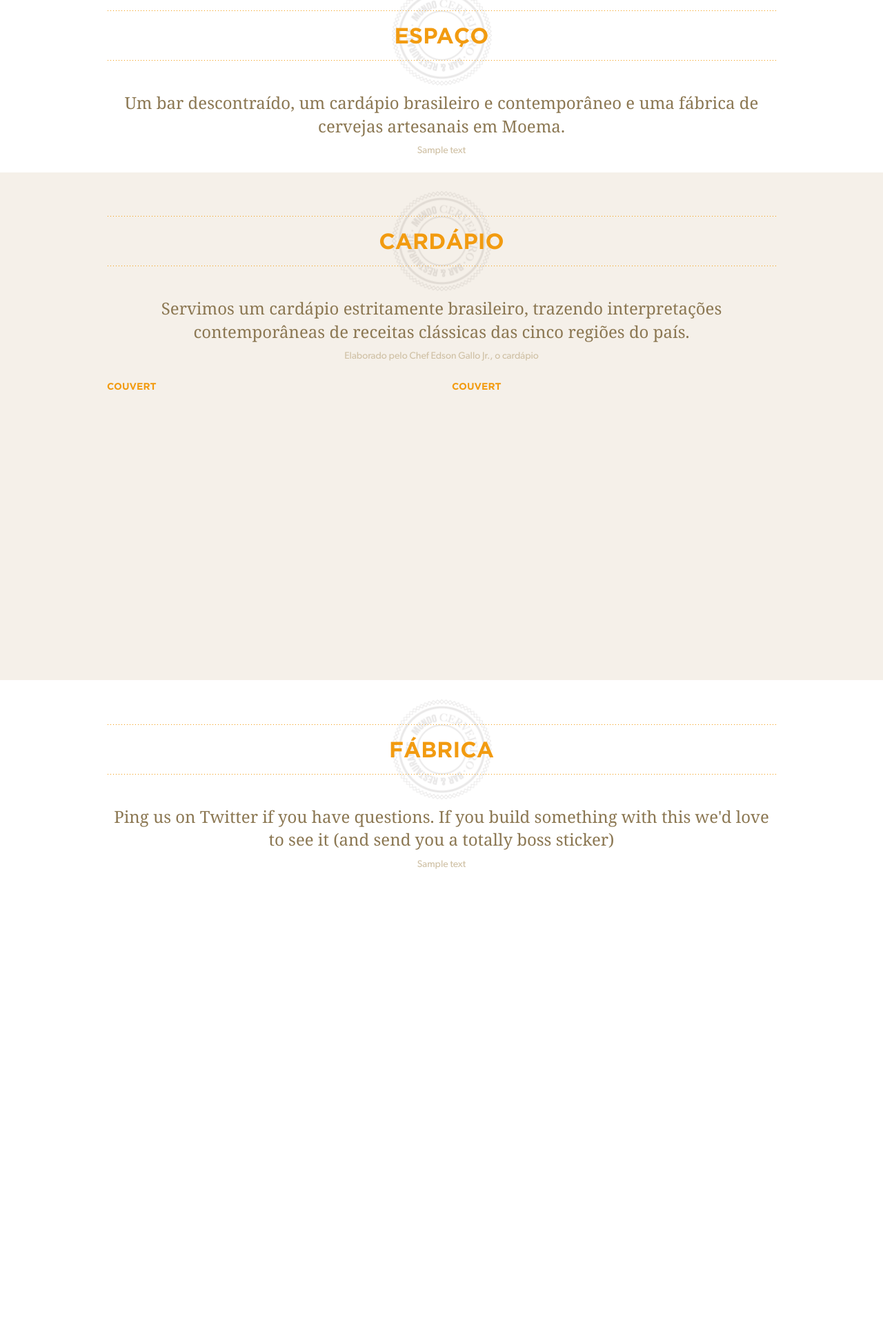
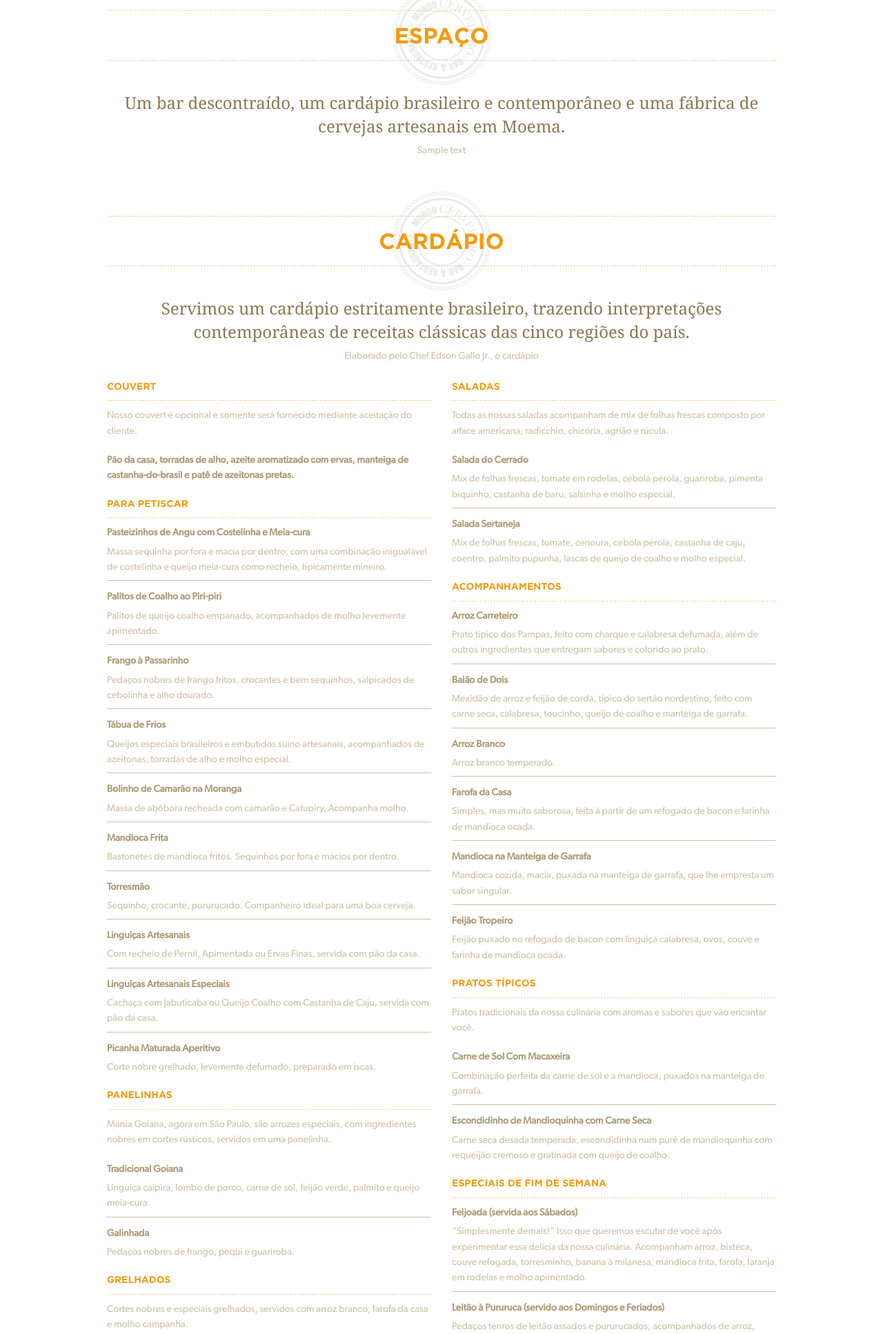
Before and after one commit to diegofrata/mundocervejeiro, a PHP site: page / in a window 1280 px wide. Shown: the part 886-2820 px from the top of the page at 69% size. Before the commit the page ends 2146 px from the top, so only its background shows below. Run offline with PHP 8.4, Linux system fonts and the light colour scheme; some libraries are stand-ins or nearby versions.

Commit message:
Mais progresso.

```diff
--- a/index.html
+++ b/index.html
@@ -7,6 +7,7 @@
     <link rel="icon" href="favicon.png">
     <link rel="stylesheet" href="stylesheets/app.css" />
     <script src="bower_components/modernizr/modernizr.js"></script>
+    <script type="text/javascript" src="http://maps.googleapis.com/maps/api/js?key=AIzaSyBVtbYfbHAbVyJVOZF71lWD6mwxZiHJ2sQ&sensor=true"></script>
   </head>
   <body>
     <div class="contain-to-grid sticky">
@@ -73,7 +74,7 @@
     <article class="row">
       <div class="medium-12 columns">
         <a name="espaco">&nbsp;</a>
-        <h1 data-magellan-destination="bar">Espaço</h1>
+        <h1>Espaço</h1>
         <h2>Um bar descontraído, um cardápio brasileiro e contemporâneo e uma fábrica de cervejas artesanais em Moema.</h2>
         <p>Sample text</p>
       </div>
@@ -81,26 +82,186 @@
     <!--//////////////////////////////////////////
     ////  CARDÁPIO
     //////////////////////////////////////////////-->
-
-    <div class="contain-to-grid alternate-bg">
-      <article class="row">
+    <article id="cardapio" class="row">
       <div class="medium-12 columns">
         <a name="cardapio">&nbsp;</a>
         <h1>Cardápio</h1>
         <h2>Servimos um cardápio estritamente brasileiro, trazendo interpretações contemporâneas de receitas clássicas das cinco regiões do país. </h2>
         <p>Elaborado pelo Chef Edson Gallo Jr., o cardápio </p>
-          <div class="row">
+        <div class="row cardapio-completo">
           <div class="medium-6 columns">
             <h3>Couvert</h3>
+            <p>Nosso couvert é opcional e somente será fornecido mediante aceitação do cliente.</p>
+            <p class="cardapio-item"><strong>Pão da casa, torradas de alho, azeite aromatizado com ervas, manteiga de castanha-do-brasil e patê de azeitonas pretas.</strong></p>
+            <h3>Para Petiscar</h3>
+            <dl>
+              <dt>Pasteizinhos de Angu com Costelinha e Meia-cura</dt>
+              <dd>Massa sequinha por fora e macia por dentro, com uma combinação inigualável de costelinha e queijo meia-cura como recheio, tipicamente mineiro.</dd>
+
+              <dt>Palitos de Coalho ao Piri-piri</dt>
+              <dd>Palitos de queijo coalho empanado, acompanhados de molho levemente apimentado.</dd>
+
+              <dt>Frango à Passarinho</dt>
+              <dd>Pedaços nobres de frango fritos, crocantes e bem sequinhos, salpicados de cebolinha e alho dourado.</dd>
+
+              <dt>Tábua de Frios</dt>
+              <dd>Queijos especiais brasileiros e embutidos suíno artesanais, acompanhados de azeitonas, torradas de alho e molho especial.</dd>
+
+              <dt>Bolinho de Camarão na Moranga</dt>
+              <dd>Massa de abóbora recheada com camarão e Catupiry. Acompanha molho.</dd>
+
+              <dt>Mandioca Frita</dt>
+              <dd>Bastonetes de mandioca fritos. Sequinhos por fora e macios por dentro.</dd>
+
+              <dt>Torresmão</dt>
+              <dd>Sequinho, crocante, pururucado. Companheiro ideal para uma boa cerveja.</dd>
+
+              <dt>Linguiças Artesanais</dt>
+              <dd>Com recheio de Pernil, Apimentada ou Ervas Finas, servida com pão da casa.</dd>
+
+              <dt>Linguiças Artesanais Especiais</dt>
+              <dd>Cachaça com Jabuticaba ou Queijo Coalho com Castanha de Caju, servida com pão da casa.</dd>
+
+              <dt>Picanha Maturada Aperitivo</dt>
+              <dd>Corte nobre grelhado, levemente defumado, preparado em iscas.</dd>
+            </dl>
+
+            <h3>Panelinhas</h3>
+            <p>Mania Goiana, agora em São Paulo, são arrozes especiais, com ingredientes nobres em cortes rústicos, servidos em uma panelinha.</p>
+
+            <dl>
+              <dt>Tradicional Goiana</dt>
+              <dd>Linguiça caipira, lombo de porco, carne de sol, feijão verde, palmito e queijo meia-cura.</dd>
+
+              <dt>Galinhada</dt>
+              <dd>Pedaços nobres de frango, pequi e guariroba.</dd>
+            </dl>
+
+            <h3>Grelhados</h3>
+            <p>Cortes nobres e especiais grelhados, servidos com arroz branco, farofa da casa e molho campanha.</p>
+
+            <dl>
+              <dt>Picanha Grelhada</dt>
+              <dd>Filés de Picanha, temperados somente em sal grosso, grelhados em charbroiler e servidos na pedra.</dd>
+
+              <dt>Picanha Grelhada com Catupiry</dt>
+              <dd>Filés de Picanha, temperados somente em sal grosso, grelhados em charbroiler e servidos na pedra, com cobertura de Catupiry.</dd>
+
+              <dt>Filé de Jacaré Pantaneiro</dt>
+              <dd>Filé de cauda grelhado, parte mais nobre do jacaré, temperado com sal de ervas.</dd>
+            </dl>
+
+            <h3>Das nossas águas</h3>
+            <p>Delícias dos nossos mares e rios servidas com arroz branco, farofa da casa e mandioca frita.</p>
+
+            <dl>
+              <dt>Pirarucu Grelhado</dt>
+              <dd>Filé de pirarucu grelhado, com reduçãoo de tucupi.</dd>
+
+              <dt>Bobó de Camarão</dt>
+              <dd>Puro creme de mandioca com camarões puxados no azeite de dendê.</dd>
+
+              <dt>MoquecaBaiana</dt>
+              <dd>Posta de badejo cozida em panela de barro, com guarnicões aromáticas, camarões, azeite de dendê e leite de coco.</dd>
+
+              <dt>Moqueca Capixaba</dt>
+              <dd>Posta de badejo cozida em panela de barro, com guarnições aromáticas e óleo de urucum.</dd>
+            </dl>
+
+
           </div>
           <div class="medium-6 columns">
-              <h3>Couvert</h3>
-              <br/><br/><br/><br/><br/><br/><br/><br/><br/><br/><br/><br/><br/><br/><br/><br/><br/>
+
+
+
+            <h3>Saladas</h3>
+            <p>Todas as nossas saladas acompanham de mix de folhas frescas composto por alface americana, radicchio, chicória, agrião e rúcula.</p>
+
+            <dl>
+              <dt>Salada do Cerrado</dt>
+              <dd>Mix de folhas frescas, tomate em rodelas, cebola pérola, guariroba, pimenta biquinho, castanha de baru, salsinha e molho especial.</dd>
+
+              <dt>Salada Sertaneja</dt>
+              <dd>Mix de folhas frescas, tomate, cenoura, cebola pérola, castanha de caju, coentro, palmito pupunha, lascas de queijo de coalho e molho especial.</dd>
+            </dl>
+
+            <h3>Acompanhamentos</h3>
+            <dl>
+              <dt>Arroz Carreteiro</dt>
+              <dd>Prato típico dos Pampas, feito com charque e calabresa defumada, além de outros ingredientes que entregam sabores e colorido ao prato.</dd>
+
+              <dt>Baião de Dois</dt>
+              <dd>Mexidão de arroz e feijão de corda, típico do sertão nordestino, feito com carne seca, calabresa, toucinho, queijo de coalho e manteiga de garrafa.</dd>
+
+              <dt>Arroz Branco</dt>
+              <dd>Arroz branco temperado.</dd>
+
+              <dt>Farofa da Casa</dt>
+              <dd>Simples, mas muito saborosa, feita à partir de um refogado de bacon e farinha de mandioca flocada.</dd>
+
+              <dt>Mandioca na Manteiga de Garrafa</dt>
+              <dd>Mandioca cozida, macia, puxada na manteiga de garrafa, que lhe empresta um sabor singular.</dd>
+
+              <dt>Feijão Tropeiro</dt>
+              <dd>Feijão puxado no refogado de bacon com linguiça calabresa, ovos, couve e farinha de mandioca flocada.</dd>
+            </dl>
+
+            <h3>Pratos Típicos</h3>
+            <p>Pratos tradicionais da nossa culinária com aromas e sabores que vão encantar você.</p>
+
+            <dl>
+              <dt>Carne de Sol Com Macaxeira</dt>
+              <dd>Combinação perfeita da carne de sol e a mandioca, puxados na manteiga de garrafa.</dd>
+
+              <dt>Escondidinho de Mandioquinha com Carne Seca</dt>
+              <dd>Carne seca desfiada temperada, escondidinha num purê de mandioquinha com requeijão cremoso e gratinada com queijo de coalho.</dd>
+            </dl>
+
+            <h3>Especiais de Fim de Semana</h3>
+
+            <dl>
+              <dt>Feijoada (servida aos Sábados)</dt>
+              <dd>“Simplesmente demais!” Isso que queremos escutar de você após experimentar essa delícia da nossa culinária. Acompanham arroz, bisteca, couve refogada, torresminho, banana à milanesa, mandioca frita, farofa, laranja em rodelas e molho apimentado.</dd>
+
+              <dt>Leitão à Pururuca (servido aos Domingos e Feriados)</dt>
+              <dd>Pedaços tenros de leitão assados e pururucados, acompanhados de arroz, batatas coradas, farofa, tutu e couve à mineira.</dd>
+            </dl>
+
+            <h3>Sanduíches</h3>
+
+            <dl>
+              <dt>Picanha Colonial</dt>
+              <dd>Hambúrguer de picanha grelhado, molho Campanha e queijo Colonial derretido.</dd>
+
+              <dt>Sertanejo</dt>
+              <dd>Carne de sol fatiada e grelhada, molho Campanha e mussarela de búfala derretida.</dd>
+
+              <dt>Calabresa Artesanal</dt>
+              <dd>Hambúrguer de calabresa artesanal grelhado, molho campanha e mussarela de búfala derretida.</dd>
+            </dl>
+
+            <h3>Sobremesas</h3>
+
+            <dl>
+              <dt>Pudim de Leite com Mel de Engenho</dt>
+              <dd>Nossa interpretação desta sobremesa tradicional. </dd>
+
+              <dt>Torta Romeu &amp; Julieta</dt>
+              <dd>Cheesecake de goiaba. Sobremesa com sotaque mineiro.</dd>
+
+              <dt>Verrine Café com Leite</dt>
+              <dd>Mousse de doce de leite com cobertura de brigadeiro de café.</dd>
+            </dl>
           </div>
         </div>
       </div>
     </article>
-    </div>
+
+
+    <!--//////////////////////////////////////////
+    ////  FÁBRICA
+    //////////////////////////////////////////////-->
+    <div class="contain-to-grid alternate-bg">
       <article class="row">
         <div class="medium-12 columns">
           <a name="fabrica">&nbsp;</a>
@@ -109,7 +270,84 @@
           <p>Sample text</p>
         </div>
       </article>
+    </div>
 
+
+    <!--//////////////////////////////////////////
+    ////  AS CERVEJAS
+    //////////////////////////////////////////////-->
+    <article class="row">
+        <div class="medium-12 columns">
+          <a name="ascervejas">&nbsp;</a>
+          <h1>As Cervejas</h1>
+          <h2>Ping us on Twitter if you have questions. If you build something with this we'd love to see it (and send you a totally boss sticker)</h2>
+          <p>Sample text</p>
+        </div>
+      </article>
+
+
+    <!--//////////////////////////////////////////
+    ////  EVENTOS
+    //////////////////////////////////////////////-->
+    <div class="contain-to-grid alternate-bg">
+      <article class="row">
+        <div class="medium-12 columns">
+          <a name="eventos">&nbsp;</a>
+          <h1>Eventos</h1>
+          <h2>Ping us on Twitter if you have questions. If you build something with this we'd love to see it (and send you a totally boss sticker)</h2>
+          <p>Sample text</p>
+        </div>
+      </article>
+    </div>
+
+    <!--//////////////////////////////////////////
+    ////  LOCALIZAÇÃO
+    //////////////////////////////////////////////-->
+    <div class="contain-to-grid">
+      <div id="google-map"></div>
+      <article id="localizacao" class="row">
+        <div class="medium-12 columns">
+          <a name="localizacao">&nbsp;</a>
+          <h1>Localização</h1>
+
+          <p>&nbsp;</p>
+          <p>&nbsp;</p>
+          <p>&nbsp;</p>
+          <p>&nbsp;</p>
+          <p>&nbsp;</p>
+          <p>&nbsp;</p>
+          <p>&nbsp;</p>
+        </div>
+      </article>
+    </div>
+
+    <!--//////////////////////////////////////////
+    ////  SOCIAL
+    //////////////////////////////////////////////-->
+    <div id="social" class="contain-to-grid">
+      <article class="row">
+        <div class="medium-12 columns">
+          <a name="social">&nbsp;</a>
+          <h1>Social</h1>
+
+          <div class="medium-12 columns social-list">
+            <div class="medium-3 columns"><a href="#">
+              <span><img src="images/social-twitter.png" alt="Twitter"></span>Twitter</a></div>
+            <div class="medium-3 columns"><a href="#">
+              <span><img src="images/social-facebook.png" alt="Facebook"></span>Facebook</a></div>
+            <div class="medium-3 columns"><a href="#">
+              <span><img src="images/social-foursquare.png" alt="Foursquare"></span>Foursquare</a></div>
+            <div class="medium-3 columns"><a href="#">
+              <span><img src="images/social-tripadvisor.png" alt="Tripadvisor"></span>Tripadvisor</a></div>
+          </div>
+
+          <p>&nbsp;</p>
+          <p>&nbsp;</p>
+          <p>&nbsp;</p>
+          <p>&nbsp;</p>
+        </div>
+      </article>
+    </div>
 
     <script src="js/min/app-min.js"></script>
   </body>
--- a/scss/app.scss
+++ b/scss/app.scss
@@ -98,13 +98,17 @@ h1:not(.no-decoration) {
     background-repeat: no-repeat;
 }
 
-h1:not(.no-decoration)::before, h1:not(.no-decoration)::after {
+@mixin dotted-line() {
     background: url(../images/dotted-line.png);
     background-size: contain;
     content: '';
     display: block;
     height: 1px;
     position: relative;
+}
+
+h1:not(.no-decoration)::before, h1:not(.no-decoration)::after {
+    @include dotted-line;
 }
 
 
@@ -146,6 +150,9 @@ h2 {
 h3 { text-transform: uppercase; }
 
 p { text-align: center; }
+
+
+.alternate-bg { background-color: #f5f0e9; }
 
 ///////////////////////////////////////////////
 // HEADER
@@ -300,4 +307,97 @@ p { text-align: center; }
 }
 
 
-.alternate-bg { background-color: #f5f0e9; }
+///////////////////////////////////////////////
+// Cardapio
+///////////////////////////////////////////////
+
+#cardapio {
+    h3 { }
+    h3::after {
+        @include dotted-line;
+        margin-top: 10px;
+        margin-bottom: 10px;
+    }
+
+    .cardapio-completo {
+        p { text-align: left; }
+
+        dt, .cardapio-item {
+            color: #ac9874;
+        }
+
+        dl {
+            dd {
+                padding-bottom: 8px;
+                border-bottom: 1px solid #cfc0a4;
+            }
+
+            dd:last-of-type { border-bottom: none; padding-bottom: inherit;}
+        }
+
+    }
+}
+
+
+///////////////////////////////////////////////
+// Localização
+///////////////////////////////////////////////
+
+#google-map {
+    position: absolute;
+    display: block;
+    width: 100%;
+    height: 100%;
+    opacity: .3;
+    filter: grayscale(100%);
+    -webkit-filter: grayscale(100%);
+    -moz-filter: grayscale(100%);
+    -ms-filter: grayscale(100%);
+    -o-filter: grayscale(100%);
+    filter: gray;
+    -webkit-filter: grayscale(1);
+}
+
+///////////////////////////////////////////////
+// Social
+///////////////////////////////////////////////
+#social {
+    font-size: $topbar-link-font-size;
+    font-family: "Gotham-Bold";
+    text-transform: uppercase;
+
+    img {
+        height: 46px;
+        margin-right: 10px;
+    }
+
+    .social-list {
+
+        margin-top: 10px;
+
+        span { width: 80px; display: inline-block; text-align: center; }
+        div {
+            border-bottom: 1px solid #cfc0a4;
+
+            padding-top: 10px;
+            padding-bottom: 10px;
+        }
+
+        div:last-of-type { border-bottom: none; }
+    }
+}
+
+@media #{$medium-up} {
+    #social .social-list {
+
+        span { width: auto; display: inline-block; text-align: center; }
+
+        div {
+            text-align: center;
+            border-bottom: none;
+            border-right: 1px solid #cfc0a4;
+        }
+
+        div:last-of-type { border-right: none; }
+    }
+}
```
Also changed, not shown: js/app.js (+27 -0 lines), images/seal.png, images/seal@2X.png, images/social-facebook.png (added), images/social-foursquare.png (added), images/social-tripadvisor.png (added), images/social-twitter.png (added), js/min/app-min.js, stylesheets/app.css, 1 other file. Lines whose indentation alone changed are shown as unchanged.
